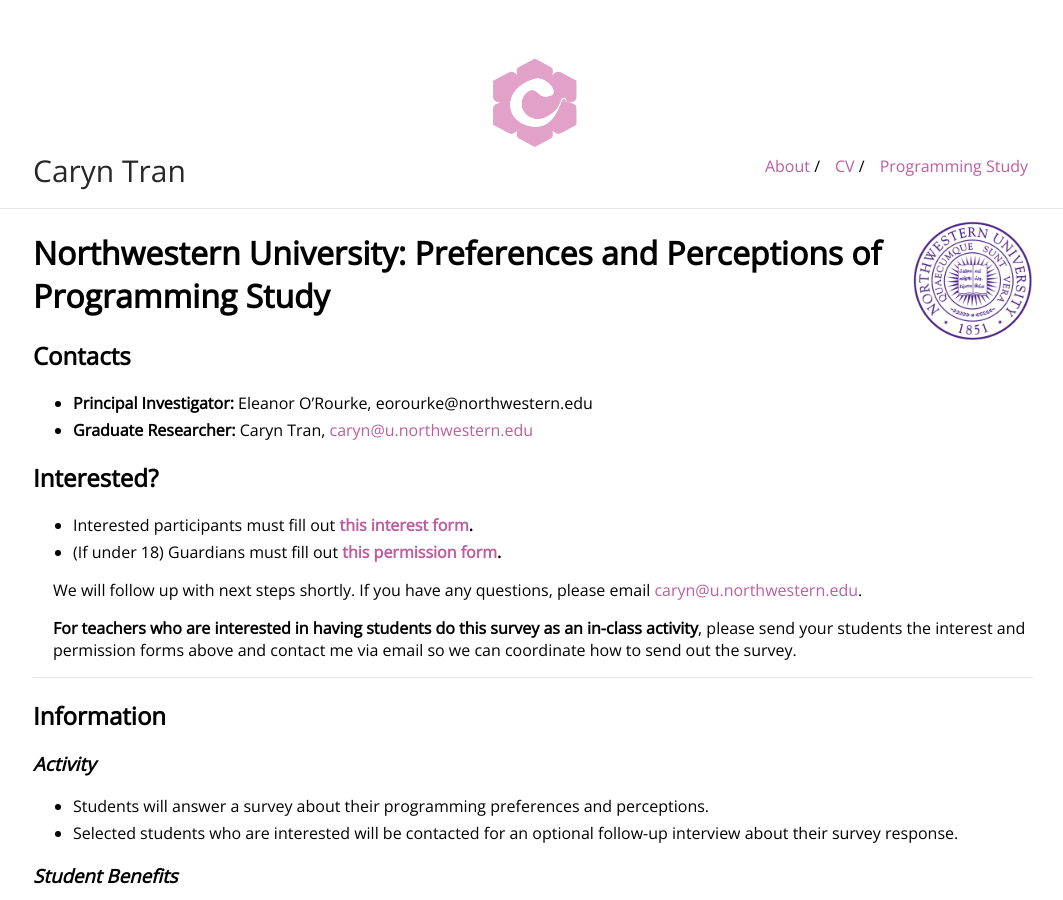
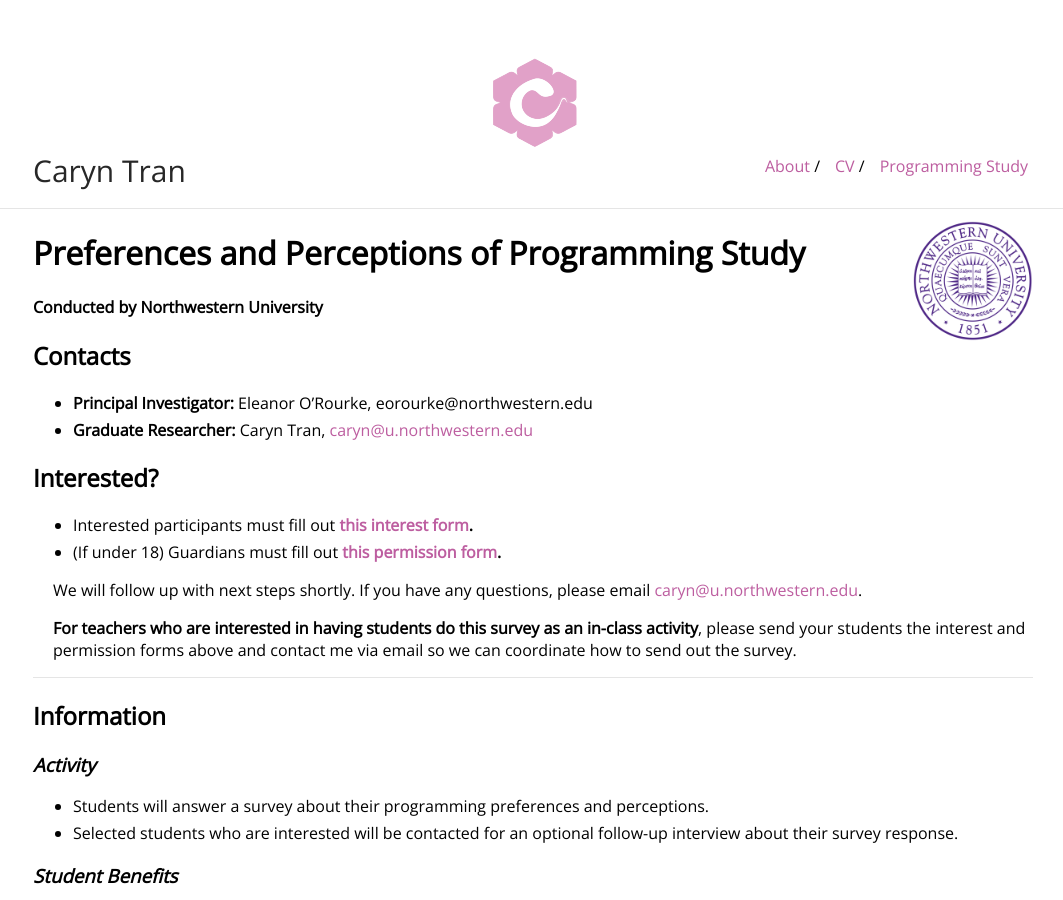
Before and after one commit to carynbear/carynbear.github.io, a Jekyll site: the page built from programmingstudy.md, in a window 1280 px wide and 900 px high. Shown: the whole window, without its empty margins (107-1170 px from the left). Built offline with Jekyll 4.4.1, drawn with Linux system fonts in a browser that asks for light colours.

Commit message:
Update programmingstudy.md

```diff
--- a/programmingstudy.md
+++ b/programmingstudy.md
@@ -4,7 +4,8 @@
 
 <img class="profile-picture" src="northwestern.png">
 
-# Northwestern University: Preferences and Perceptions of Programming Study
+# Preferences and Perceptions of Programming Study
+#### Conducted by Northwestern University
 
 ## Contacts
 - **Principal Investigator:** Eleanor O'Rourke, eorourke@northwestern.edu
```
